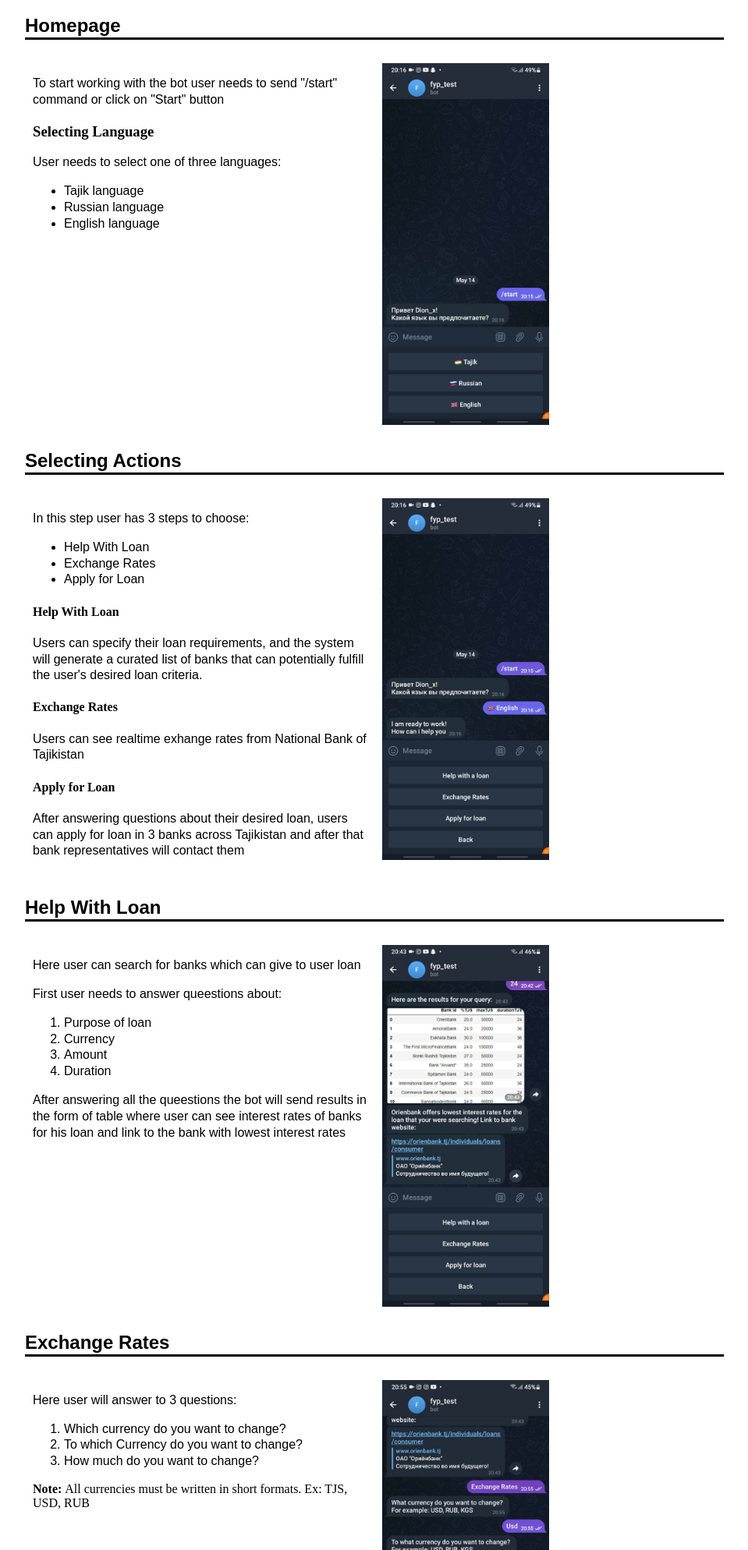
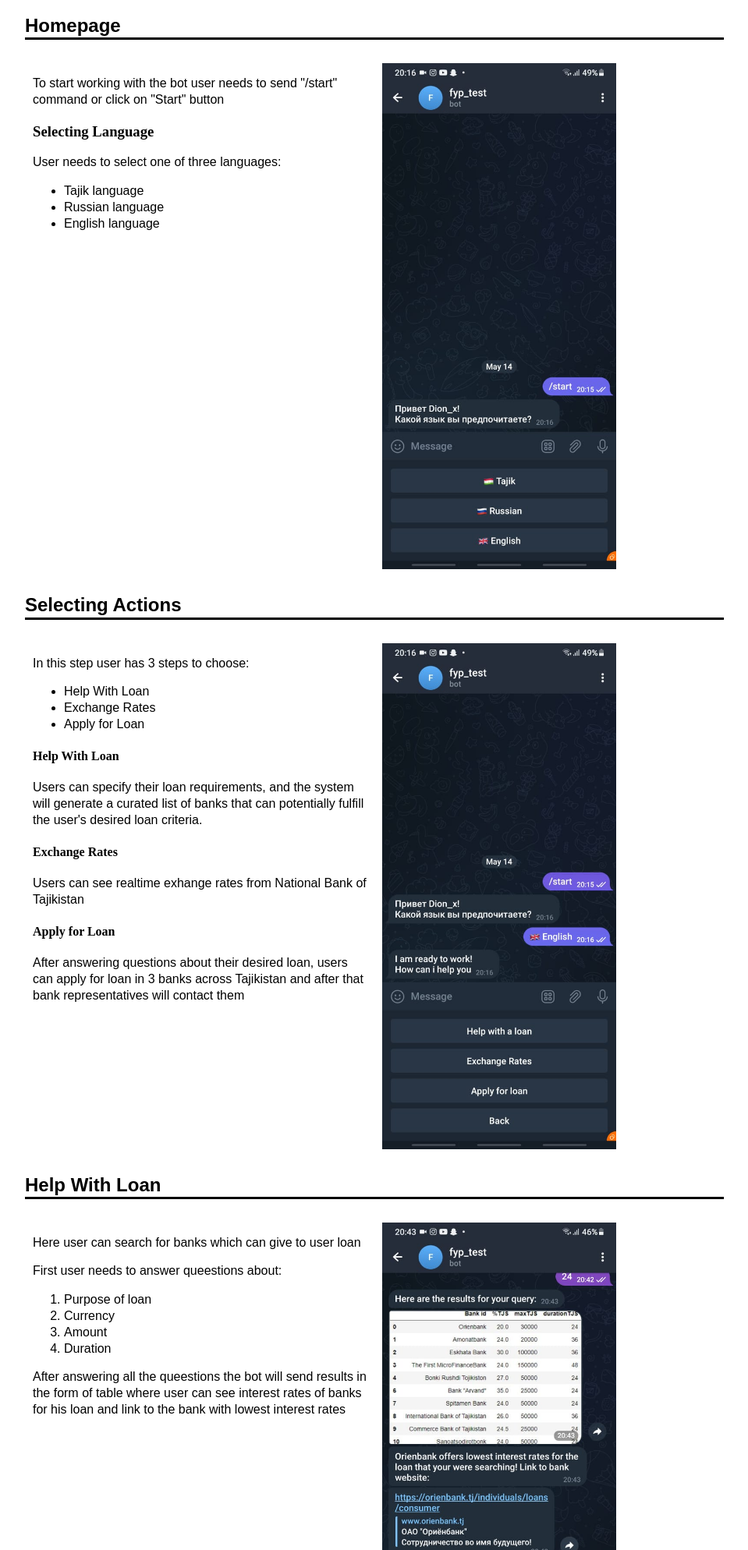
Before and after one commit to zefs-cyber/loansInTajikistan.github.io, a plain HTML site: page index.html in a window 1280 px wide. Shown: the part 812-2800 px from the top of the page at 78% size, without its empty margins (160-1119 px from the left). Drawn offline with Linux system fonts and the light colour scheme.

Commit message:
Update index.html

```diff
--- a/index.html
+++ b/index.html
@@ -50,7 +50,7 @@
         <h2> Homepage </h2>
 
         <div class="column right">
-            <img src="languages.jpeg" alt="Languages Pictures", style="max-width: 50%;">
+            <img src="languages.jpeg" alt="Languages Pictures", style="max-width: 70%;">
         </div>
 
         <div class="column left">
@@ -72,7 +72,7 @@
 
         <h2> Selecting Actions </h2>
         <div class="column right">
-            <img src="actions.jpeg" alt="Actions picture", style="max-width: 50%;">
+            <img src="actions.jpeg" alt="Actions picture", style="max-width: 70%;">
         </div>
         <div class="column left">
 
@@ -96,7 +96,7 @@
     <div class="row">
         <h2>Help With Loan</h2>
         <div class="column right">
-            <img src="search for loan.jpeg" alt="Languages Pictures", style="max-width: 50%;">
+            <img src="search for loan.jpeg" alt="Languages Pictures", style="max-width: 70%;">
         </div>
         <div class="column left">
             <p>Here user can search for banks which can give to user loan</p>
@@ -115,7 +115,7 @@
     <div class="row">
         <h2> Exchange Rates </h2>
         <div class="column right">
-            <img src="exchange rates.jpeg" alt="Languages Pictures", style="max-width: 50%;">
+            <img src="exchange rates.jpeg" alt="Languages Pictures", style="max-width: 70%;">
         </div>
         <div class="column left">
             <p> Here user will answer to 3 questions:
```
